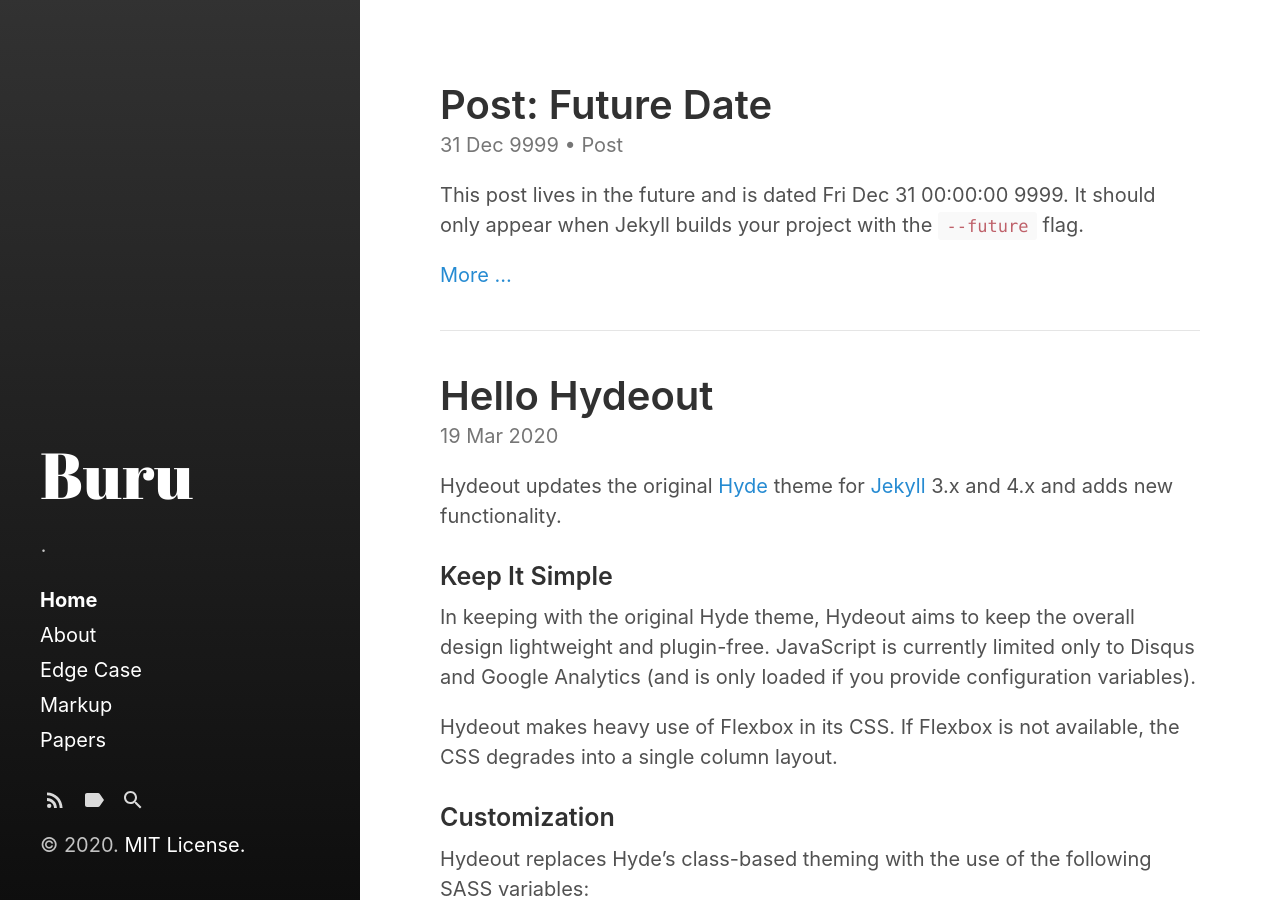
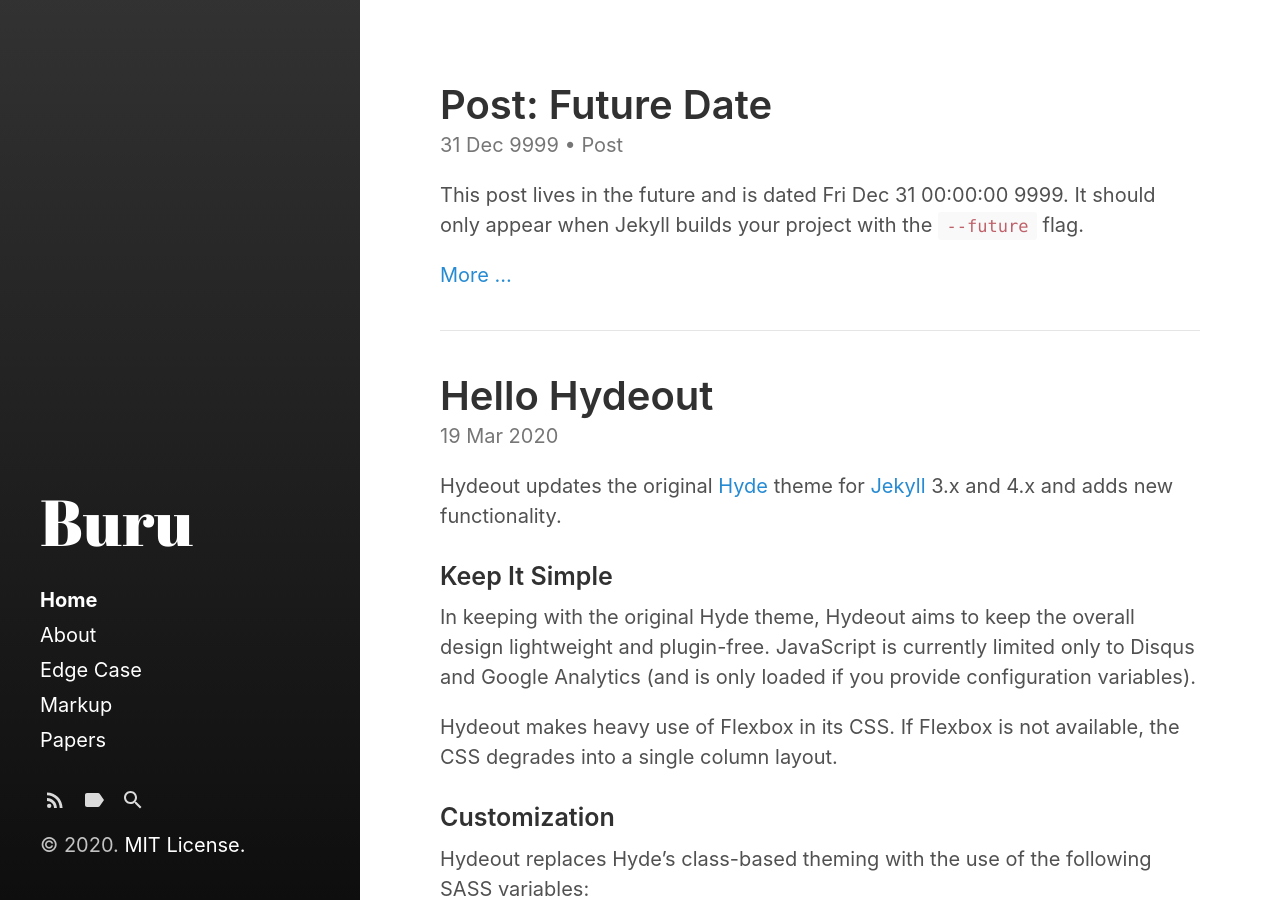
Before and after one commit to qnfnwkd/qnfnwkd.github.io, a Jekyll site: the page built from index.html, in a window 1280 px wide and 900 px high. Built offline with Jekyll 4.4.1, drawn with Linux system fonts in a browser that asks for light colours; some web fonts are replaced; the list of posts is cut into pages by our own code.

```diff
--- a/_config.yml
+++ b/_config.yml
@@ -5,7 +5,7 @@ highlighter:      rouge
 # Setup
 title:            Buru
 tagline:          'Blog'
-description:      '.'
+description:      ''
 url:              https://qnfnwkd.github.io
 baseurl:          ''
                   # the optional subpath of your site, e.g. "/blog"
```
